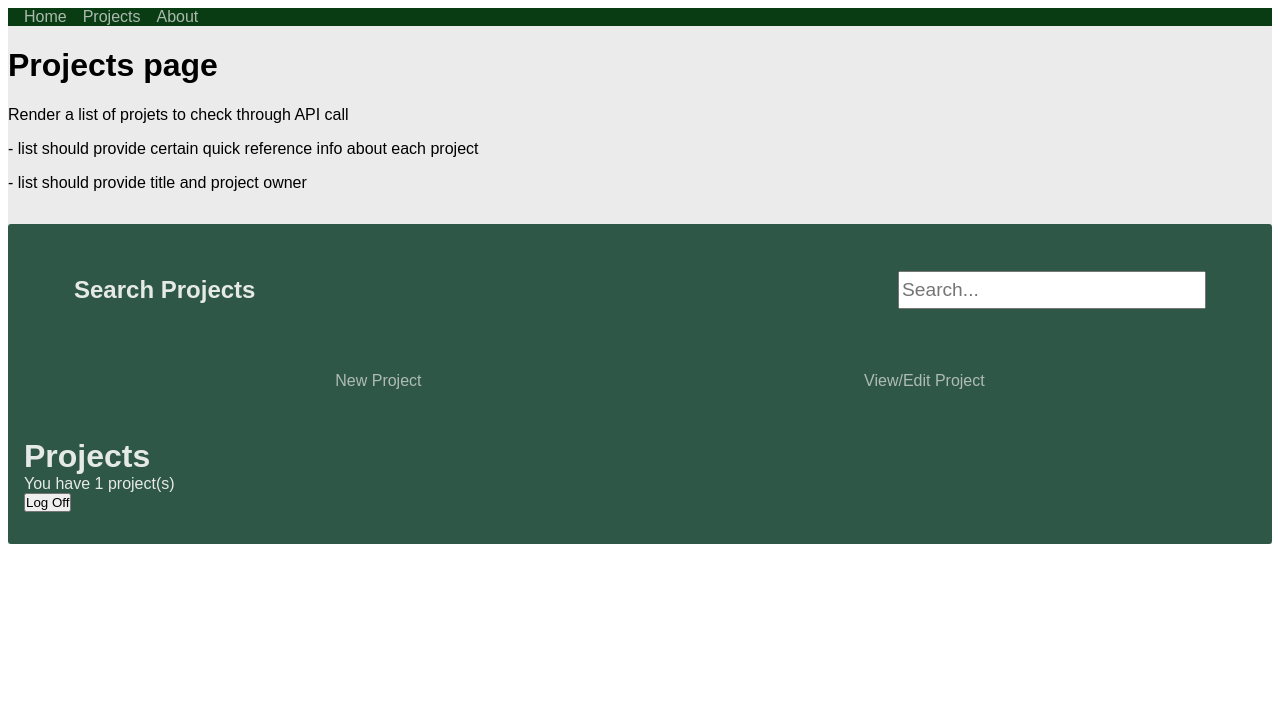
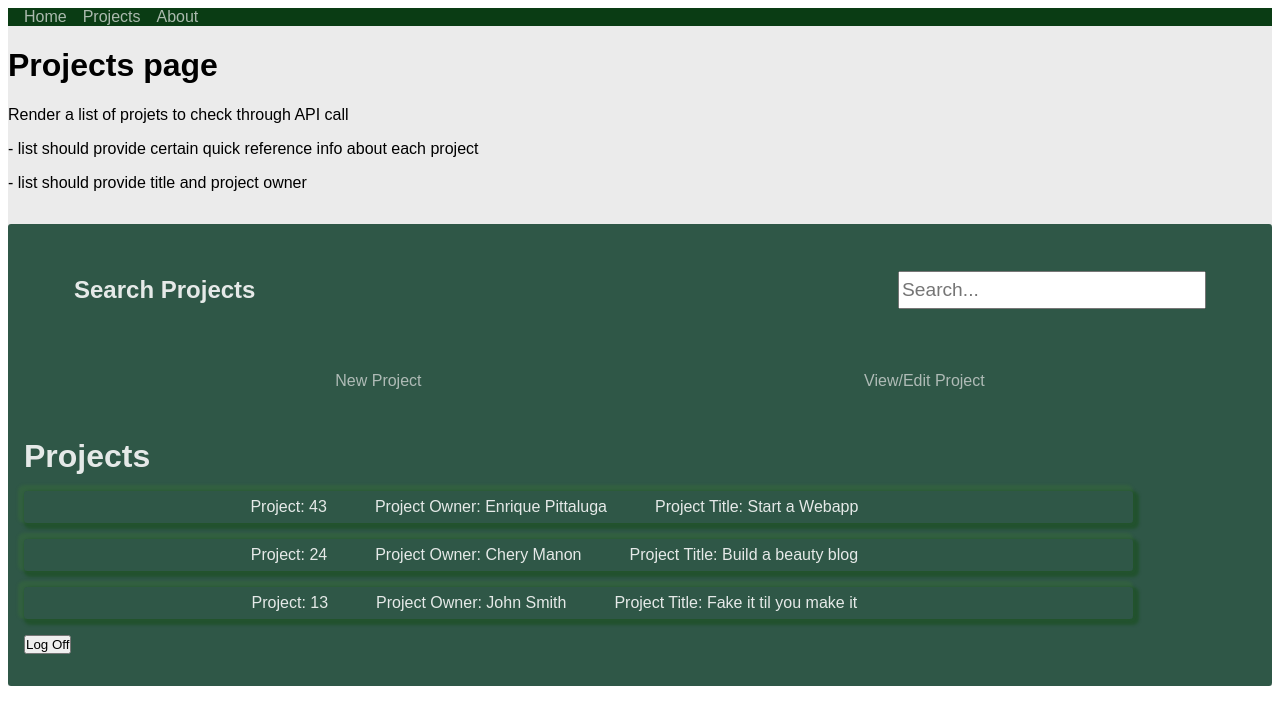
Before and after one commit to epittab/project_tracker, a Next.js app: page /projects in a window 1280 px wide. Both pictures are taken after a click on the button "Log On". Shown: the top 724 px of the page. Built offline with nearby package versions, Linux system fonts and the light colour scheme.

Commit message:
Project Summary component created in order to render list items in Project List component from array. added some styling to list items.

```diff
--- a/Components/ProjectComponents/ProjectList.js
+++ b/Components/ProjectComponents/ProjectList.js
@@ -1,5 +1,6 @@
 import React from 'react';
 import fetch from 'isomorphic-unfetch';
+import ProjectSummary from './ProjectSummary';
 
 class ProjectList extends React.Component{
 
@@ -43,18 +44,44 @@ class ProjectList extends React.Component{
         }
     }
 
+    renderProjects(){
+        return(
+            <div>
+                 <ul>
+                        {this.props.projects.map(project=>
+                            <li><ProjectSummary
+                                key={project.projectID}
+                                projectID={project.projectID}
+                                projectOwner={project.projectOwner}
+                                projectTitle={project.projectTitle}/></li>
+                            )}
+                </ul>
+                <style jsx>
+                    {`
+                    li {
+                        list-style: none;
+                    }
+                    `}
+                </style>
+
+
+            </div>
+
+        );
+    }
+
     render(){
-        console.log("rendered")
+
         //render method should return JSX and styling
         return(
             <div className = 'ProjectList'>
 
                 <div>
                     <h1> Projects </h1>
-                    <p> You have { this.state.isLoggedon ? `${this.props.projects.length} project(s)` : 'No Projects'} </p>
+
+                    { this.state.isLoggedon ? this.renderProjects() : ''}
 
                     <button onClick={this.login}>{ this.state.isLoggedon ? `Log Off` : `Log On`}</button>
-
 
 
                 </div>
@@ -68,7 +95,6 @@ class ProjectList extends React.Component{
                             box-sizing: border-box;
                         }
 
-
                     `}
                 </style>
             </div>
--- /dev/null
+++ b/Components/ProjectComponents/ProjectSummary.js
@@ -0,0 +1,52 @@
+import React from 'react';
+
+
+class ProjectSummary extends React.Component{
+
+    render(){
+        return(
+            <div className='ProjectSummary'>
+
+                <p>Project: {this.props.projectID}</p>
+                <p>Project Owner: {this.props.projectOwner}</p>
+                <p>Project Title: {this.props.projectTitle}</p>
+
+
+                <style jsx>
+                {`
+                    .ProjectSummary {
+                        display: flex;
+                        flex-direction: row;
+                        align-items: center;
+                        justify-content: center;
+
+                        height: 2rem;
+                        width: 90%;
+                        margin-top: 1rem;
+                        margin-bottom: 1rem;
+
+                        box-shadow: 3px 3px 3px 3px rgba(15, 75, 10, .4),
+                            -3px -3px 3px 3px rgba(60, 120, 50, .3);
+                        border-radius: 3px;
+                    }
+
+                    .ProjectSummary:hover {
+                        background-color: rgba(35, 95, 35, .4);
+                        cursor: pointer;
+                        box-shadow: 3px 3px 3px 3px rgba(15, 75, 10, .4),
+                        -3px -3px 3px 3px rgba(60, 120, 50, .3);
+                    }
+
+                    p {
+                        margin-right: 3rem;
+                    }
+                `}
+                </style>
+            </div>
+
+
+        );
+    }
+}
+
+export default ProjectSummary;
--- a/sample_projects.js
+++ b/sample_projects.js
@@ -31,4 +31,73 @@ export const projects_array = [{
         taskLeader: 'Enrique Pittaluga',
         taskDef: 'Think about things'
         }],
-}];
+},
+{
+    projectID: '24',
+    projectOwner: 'Chery Manon',
+    projectTitle: 'Build a beauty blog',
+    projectDesc: 'Create a website with great beauty content, tips, and articles.',
+    startDate: '',
+    projectScope: '',
+    createdOn: 'Sat Mar 21 2020 23:11:48 GMT-0400 (Atlantic Standard Time)',
+    team: ['Enrique Pittaluga', 'Chery Manon'],
+    taskList: [
+        {taskid: 2,
+        taskName: 'Start',
+        taskLeader: 'Chery Manon',
+        taskDef: 'Plan things'
+        },
+        {
+        taskid: 3,
+        taskName: 'Middle',
+        taskLeader: 'Enrique Pittaluga',
+        taskDef: 'Do things'
+        },
+        {
+        taskid: 4,
+        taskName: 'End',
+        taskLeader: 'Enrique Pittaluga',
+        taskDef: 'Review things'
+        }],
+    completedTaskList: [{
+        taskid: 1,
+        taskName: 'Pre-Task',
+        taskLeader: 'Enrique Pittaluga',
+        taskDef: 'Think about things'
+        }],
+},
+{
+    projectID: '13',
+    projectOwner: 'John Smith',
+    projectTitle: 'Fake it til you make it',
+    projectDesc: 'Learn how to do magic tricks.',
+    startDate: '',
+    projectScope: '',
+    createdOn: 'Sat Mar 21 2020 23:11:48 GMT-0400 (Atlantic Standard Time)',
+    team: ['Enrique Pittaluga', 'Chery Manon'],
+    taskList: [
+        {taskid: 2,
+        taskName: 'Start',
+        taskLeader: 'Chery Manon',
+        taskDef: 'Plan things'
+        },
+        {
+        taskid: 3,
+        taskName: 'Middle',
+        taskLeader: 'Enrique Pittaluga',
+        taskDef: 'Do things'
+        },
+        {
+        taskid: 4,
+        taskName: 'End',
+        taskLeader: 'Enrique Pittaluga',
+        taskDef: 'Review things'
+        }],
+    completedTaskList: [{
+        taskid: 1,
+        taskName: 'Pre-Task',
+        taskLeader: 'Enrique Pittaluga',
+        taskDef: 'Think about things'
+        }],
+}
+];
```
